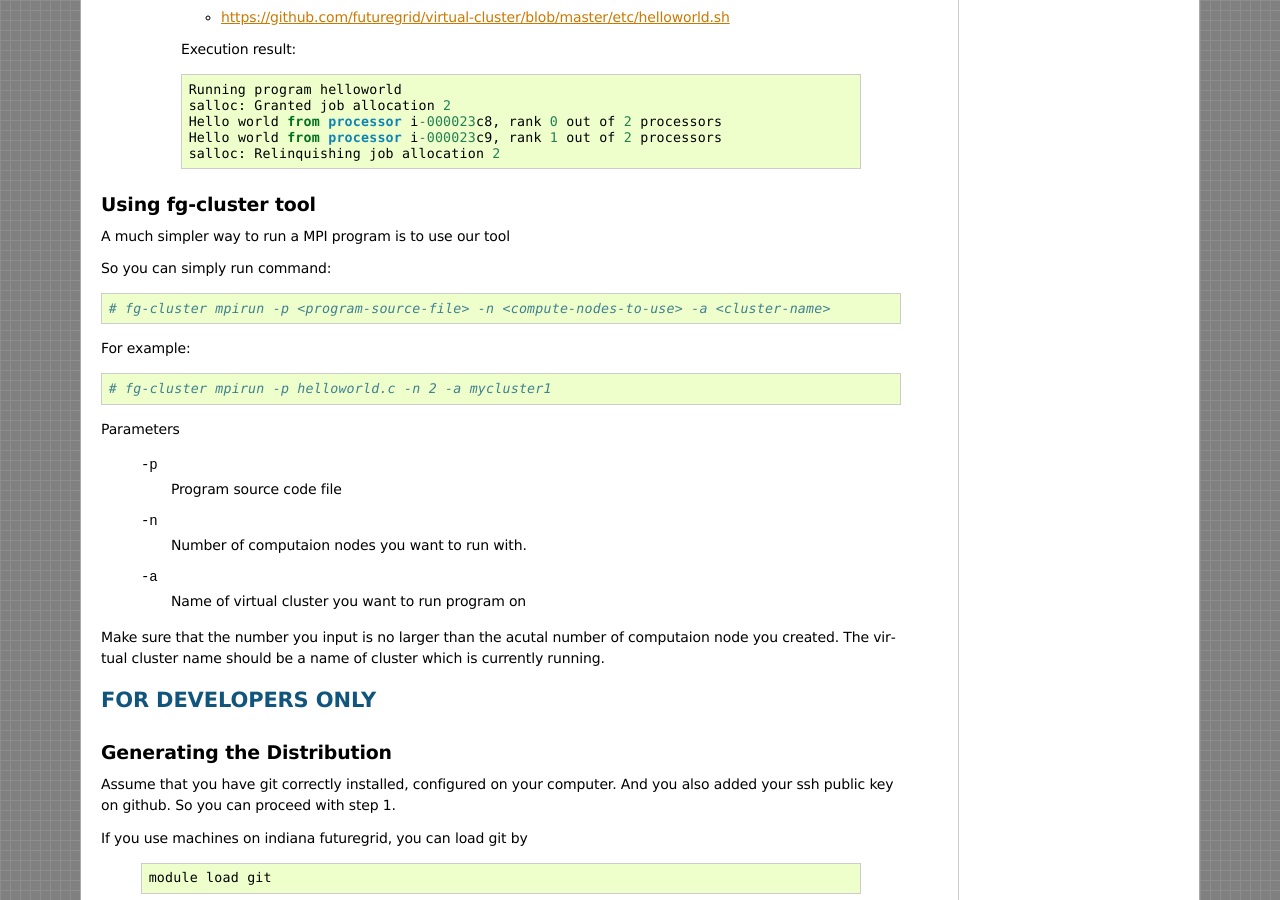
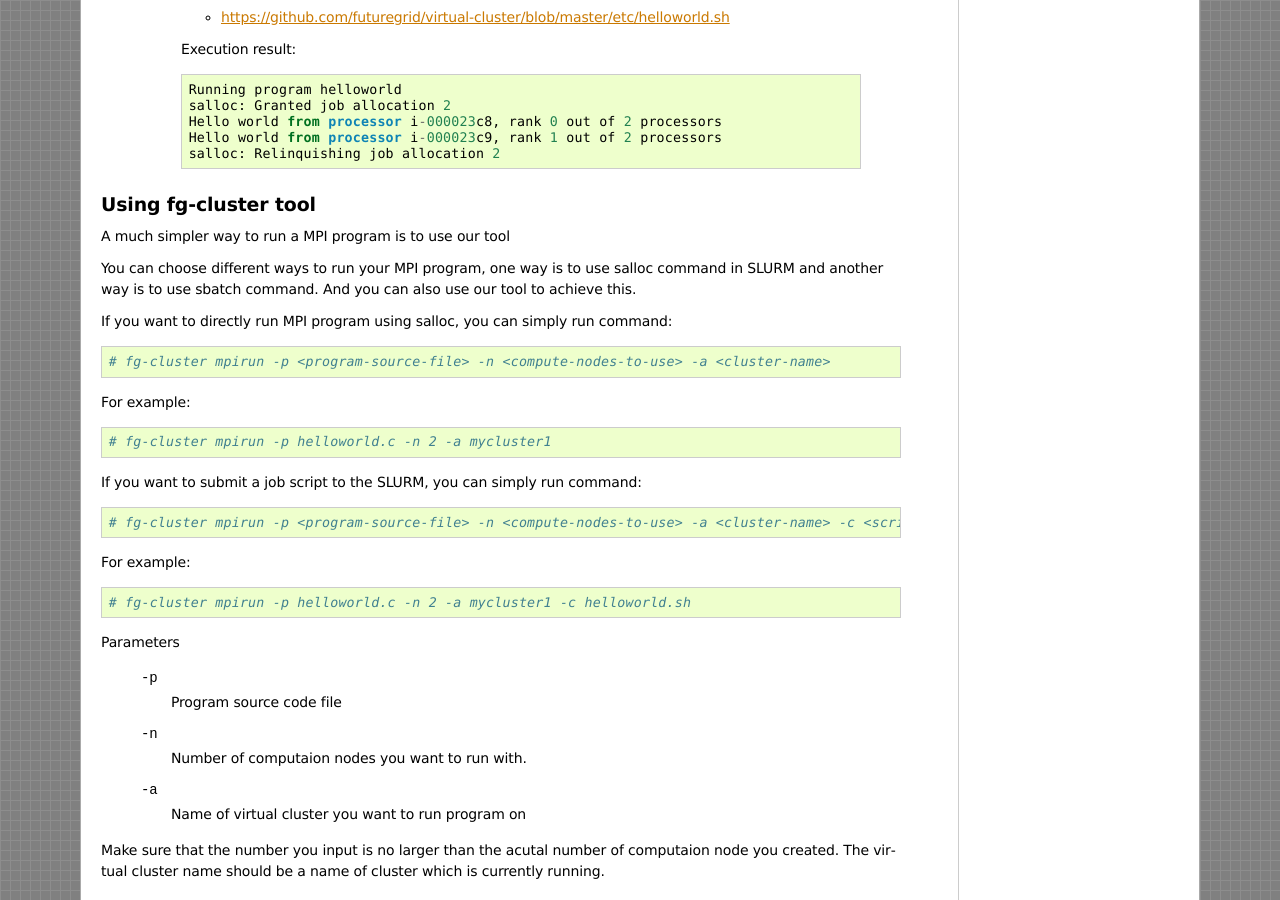
Before and after one commit to futuregrid/virtual-cluster, a Sphinx documentation site: the page built from doc/source/intro.rst, in a window 1280 px wide and 900 px high, scrolled down 7330 px. Built offline with Sphinx 7.4.7, drawn with Linux system fonts in a browser that asks for light colours; formulas are drawn with MathJax 3; pages that are not in the unit, such as notebooks, are missing from menus.

Commit message:
Update doc/source/intro.rst

```diff
--- a/doc/source/intro.rst
+++ b/doc/source/intro.rst
@@ -445,13 +445,25 @@ Using fg-cluster tool
 
 A much simpler way to run a MPI program is to use our tool
 
-So you can simply run command::
+You can choose different ways to run your MPI program, one way is to
+use salloc command in SLURM and another way is to use sbatch command.
+And you can also use our tool to achieve this.
+
+If you want to directly run MPI program using salloc, you can simply run command::
 
     # fg-cluster mpirun -p <program-source-file> -n <compute-nodes-to-use> -a <cluster-name>
 
 For example::
 
     # fg-cluster mpirun -p helloworld.c -n 2 -a mycluster1
+
+If you want to submit a job script to the SLURM, you can simply run command::
+
+    # fg-cluster mpirun -p <program-source-file> -n <compute-nodes-to-use> -a <cluster-name> -c <script-name>
+
+For example::
+
+    # fg-cluster mpirun -p helloworld.c -n 2 -a mycluster1 -c helloworld.sh
 
 Parameters
 
```
